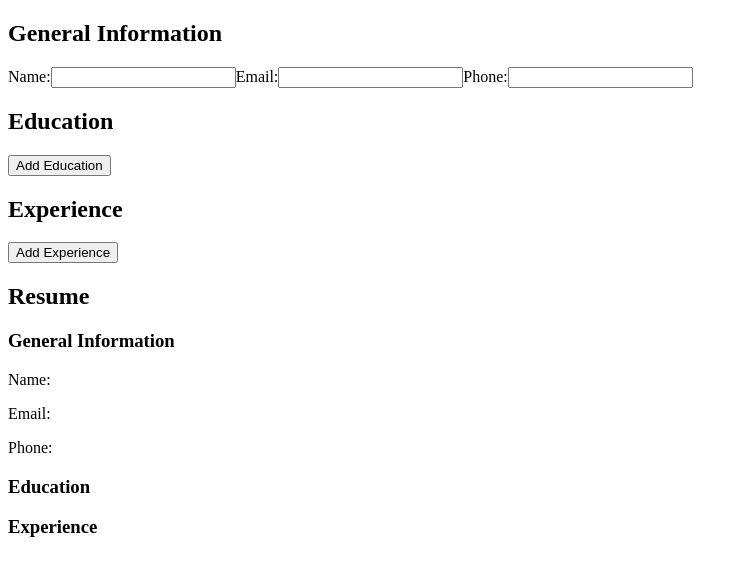
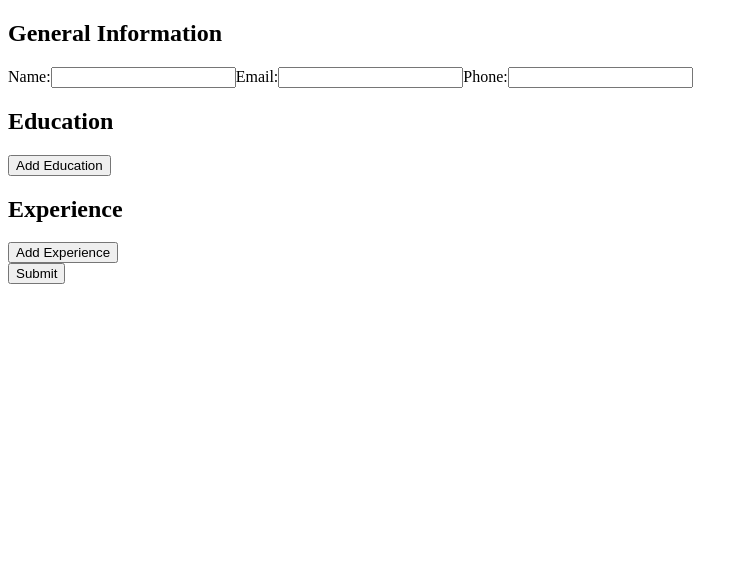
Before and after one commit to Samith-hegde/cv-application, a React (Vite) app: page / in a window 1280 px wide. Shown: the top 576 px of the page, without its empty margins (0-748 px from the left). Built offline with nearby package versions, Linux system fonts and the light colour scheme.

Commit message:
Add Submit Button

```diff
--- a/src/App.jsx
+++ b/src/App.jsx
@@ -3,13 +3,16 @@ import { useState } from 'react';
 import GeneralInfo from './components/GeneralInfo';
 import Education from './components/Education';
 import Experience from './components/Experience';
+import SubmitButton from './components/SubmitButton';
 import Resume from './components/Resume';
+
 
 function App() {
   const [resumeData, setResumeData] = useState({
     generalInfo: [],
     education: [],
     experience: [],
+    isSubmitted: false,
   });
 
   const updateGeneralInfo = (data) => {
@@ -36,12 +39,20 @@ function App() {
     }))
   }
 
+  const handleSubmit = () => {
+    setResumeData((prevData) => ({
+      ...prevData,
+      isSubmitted: true,
+    }));
+  }
+
   return (
     <>
       <div className='Form'>
         <GeneralInfo onUpdate={updateGeneralInfo}/>
         <Education onUpdate={updateEducation}/>
         <Experience onUpdate={updateExperience}/>
+        <SubmitButton onUpdate={handleSubmit}/>
       </div>
 
       <div className='Resume'>
--- a/src/components/Resume.jsx
+++ b/src/components/Resume.jsx
@@ -1,6 +1,11 @@
 import React, { useState } from 'react';
 
 function Resume({ data }) {
+
+    if (!data.isSubmitted) {
+        return <div className="Resume">  </div>;
+    }
+
     return (
         <div className="Resume">
             <h2> Resume </h2>
@@ -29,6 +34,35 @@ function Resume({ data }) {
             ))}
         </div>
     )
-}
+};
 
 export default Resume;
+
+/*
+<div className="Resume">
+            <h2> Resume </h2>
+            <h3> General Information </h3>
+            <p> Name: {data.generalInfo.name} </p>
+            <p> Email: {data.generalInfo.email} </p>
+            <p> Phone: {data.generalInfo.phone} </p>
+            <h3> Education </h3>
+            {data.education.map((edu, index) => (
+                <div key={index}>
+                    <p> School: {edu.school} </p>
+                    <p> Degree: {edu.degree} </p>
+                    <p> Start Date: {edu.startDate} </p>
+                    <p> Graduation Date: {edu.graduationDate} </p>
+                </div>
+            ))}
+            <h3> Experience </h3>
+            {data.experience.map((exp, index) => (
+                <div key={index}>
+                    <p> Company: {exp.company} </p>
+                    <p> Position: {exp.position} </p>
+                    <p> Responsibilities: {exp.responsibilities} </p>
+                    <p> Start Date: {exp.startDate} </p>
+                    <p> End Date: {exp.endDate} </p>
+                </div>
+            ))}
+        </div>
+*/
--- /dev/null
+++ b/src/components/SubmitButton.jsx
@@ -0,0 +1,12 @@
+import React, { useState } from 'react';
+
+function SubmitButton({ onUpdate }) {
+
+    return (
+        <div>
+            <button onClick={onUpdate}> Submit </button>
+        </div>
+    )
+}
+
+export default SubmitButton;
```
